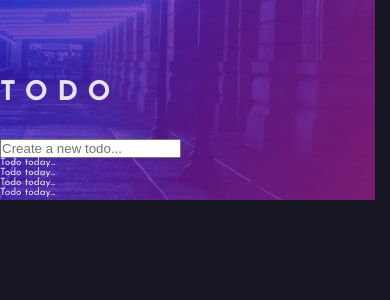
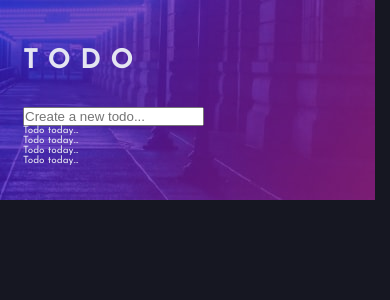
Before and after one commit to ClaytonDewey/todo-app, a React (Create React App) app: page / in a window 390 px wide. Shown: the top 300 px of the page. Built offline with nearby package versions, Linux system fonts and the light colour scheme.

Commit message:
Make container responsive

```diff
--- a/src/sass/layout/_container.scss
+++ b/src/sass/layout/_container.scss
@@ -1,5 +1,10 @@
 .container {
   width: 100%;
   max-width: 54rem;
-  margin: 8rem auto 2rem;
+  margin: 4.8rem auto 2rem;
+  padding: 0 2.3rem;
+
+  @media #{$mq-medium} {
+    margin: 8rem auto 2rem;
+  }
 }
```
